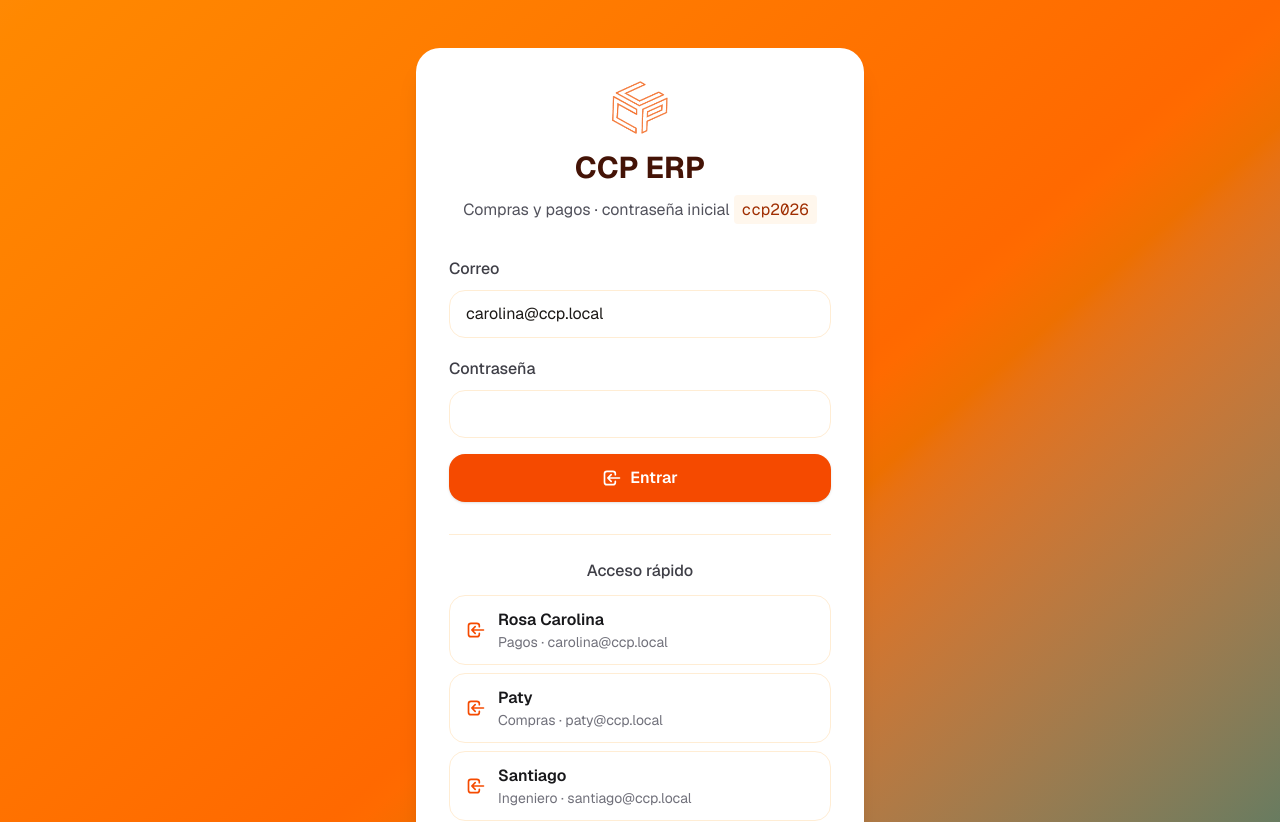
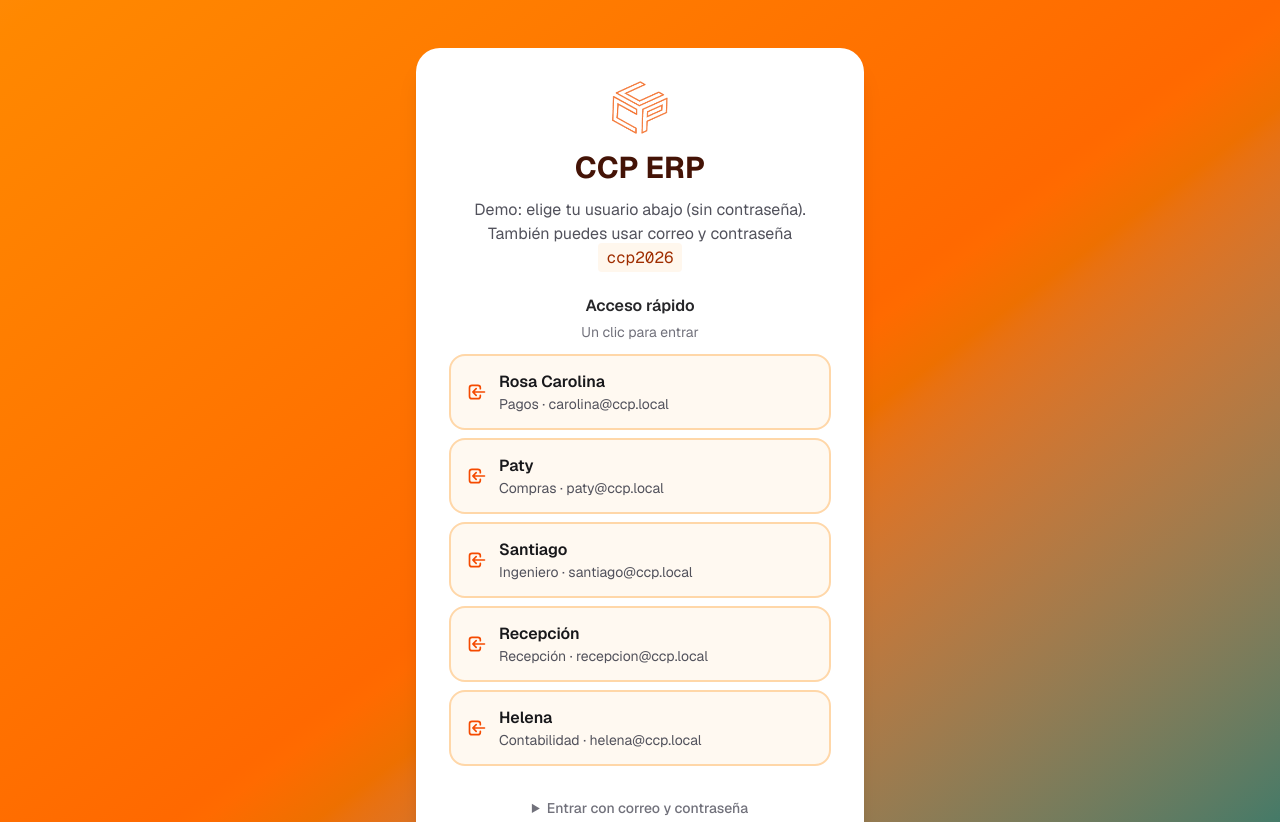
Before and after one commit to Tadeosoto/ERP-test, a Next.js app: page /login in a window 1280 px wide. Shown: the top 822 px of the page. Built offline with nearby package versions, Linux system fonts and the light colour scheme; no server answers.

Commit message:
ERP fix sesiones

```diff
--- a/app/(auth)/login/page.tsx
+++ b/app/(auth)/login/page.tsx
@@ -16,7 +16,7 @@ const QUICK_USERS = [
 ];
 
 export default function LoginPage() {
-  const { user, ready, login } = useSession();
+  const { user, ready, login, quickLogin } = useSession();
   const router = useRouter();
   const [email, setEmail] = useState(QUICK_USERS[0].email);
   const [password, setPassword] = useState("");
@@ -41,11 +41,11 @@ export default function LoginPage() {
     router.replace("/obras");
   }
 
-  async function quick(userEmail: string) {
+  async function enterAs(userEmail: string) {
     setEmail(userEmail);
     setError(null);
     setBusy(true);
-    const r = await login(userEmail, password || "ccp2026");
+    const r = await quickLogin(userEmail);
     setBusy(false);
     if (!r.ok) setError(r.error);
     else router.replace("/obras");
@@ -67,11 +67,40 @@ export default function LoginPage() {
         </div>
         <h1 className="text-center text-3xl font-bold text-orange-950">CCP ERP</h1>
         <p className="mt-3 text-center text-base text-zinc-600">
-          Compras y pagos · contraseña inicial{" "}
+          Demo: elige tu usuario abajo (sin contraseña). También puedes usar correo y contraseña{" "}
           <code className="rounded bg-orange-50 px-2 py-1 text-orange-800">ccp2026</code>
         </p>
 
-        <form onSubmit={submit} className="mt-8 space-y-4">
+        <div className="mt-6">
+          <p className="text-center text-base font-semibold text-zinc-800">Acceso rápido</p>
+          <p className="mt-1 text-center text-sm text-zinc-500">Un clic para entrar</p>
+          <ul className="mt-3 space-y-2">
+            {QUICK_USERS.map((u) => (
+              <li key={u.email}>
+                <button
+                  type="button"
+                  disabled={busy}
+                  onClick={() => void enterAs(u.email)}
+                  className="flex w-full items-center gap-3 rounded-2xl border-2 border-orange-200 bg-orange-50/80 px-4 py-3.5 text-left transition hover:border-orange-400 hover:bg-orange-100"
+                >
+                  <IconLogIn className="h-5 w-5 shrink-0 text-orange-600" />
+                  <span className="flex min-w-0 flex-1 flex-col">
+                    <span className="text-base font-semibold text-zinc-900">{u.name}</span>
+                    <span className="text-sm text-zinc-600">
+                      {u.role} · {u.email}
+                    </span>
+                  </span>
+                </button>
+              </li>
+            ))}
+          </ul>
+        </div>
+
+        <details className="mt-8 group">
+          <summary className="cursor-pointer text-center text-sm font-medium text-zinc-500 hover:text-orange-800">
+            Entrar con correo y contraseña
+          </summary>
+          <form onSubmit={submit} className="mt-4 space-y-4 border-t border-orange-100 pt-6">
             <label className="block">
               <span className="text-base font-medium text-zinc-700">Correo</span>
               <input
@@ -94,38 +123,18 @@ export default function LoginPage() {
                 required
               />
             </label>
-          {error && (
-            <p className="rounded-2xl bg-red-50 px-4 py-3 text-base text-red-700">{error}</p>
-          )}
             <button type="submit" disabled={busy} className="btn-primary w-full">
               <IconLogIn />
               Entrar
             </button>
           </form>
+        </details>
 
-        <div className="mt-8 border-t border-orange-100 pt-6">
-          <p className="text-center text-base font-medium text-zinc-700">Acceso rápido</p>
-          <ul className="mt-3 space-y-2">
-            {QUICK_USERS.map((u) => (
-              <li key={u.email}>
-                <button
-                  type="button"
-                  disabled={busy}
-                  onClick={() => void quick(u.email)}
-                  className="flex w-full items-center gap-3 rounded-2xl border border-orange-100 px-4 py-3 text-left transition hover:bg-orange-50"
-                >
-                  <IconLogIn className="h-5 w-5 shrink-0 text-orange-600" />
-                  <span className="flex min-w-0 flex-1 flex-col">
-                  <span className="text-base font-semibold text-zinc-900">{u.name}</span>
-                  <span className="text-sm text-zinc-500">
-                    {u.role} · {u.email}
-                  </span>
-                  </span>
-                </button>
-              </li>
-            ))}
-          </ul>
-        </div>
+        {error && (
+          <p className="mt-4 rounded-2xl bg-red-50 px-4 py-3 text-base leading-relaxed text-red-700">
+            {error}
+          </p>
+        )}
       </div>
       <Link href="/obras" className="mt-6 text-base text-white/90 underline-offset-4 hover:underline">
         Ir a obras (requiere sesión)
--- a/app/api/auth/login/route.ts
+++ b/app/api/auth/login/route.ts
@@ -1,11 +1,7 @@
 import { NextResponse } from "next/server";
 import { prisma } from "@/lib/db";
 import { verifyPassword } from "@/lib/auth/password";
-import {
-  createSession,
-  sessionCookieOptions,
-} from "@/lib/auth/session-server";
-import { asRole } from "@/lib/services/mappers";
+import { jsonLoginSuccess, loginErrorMessage } from "@/lib/auth/build-login-response";
 
 export async function POST(request: Request) {
   try {
@@ -24,18 +20,9 @@ export async function POST(request: Request) {
       return NextResponse.json({ error: "Credenciales incorrectas." }, { status: 401 });
     }
 
-    const token = await createSession(user.id);
-    const response = NextResponse.json({
-      user: {
-        id: user.id,
-        email: user.email,
-        name: user.name,
-        role: asRole(user.role),
-      },
-    });
-    response.cookies.set(sessionCookieOptions(token));
-    return response;
-  } catch {
-    return NextResponse.json({ error: "Error al iniciar sesión." }, { status: 500 });
+    return jsonLoginSuccess(user);
+  } catch (error) {
+    console.error("[login]", error);
+    return NextResponse.json({ error: loginErrorMessage(error) }, { status: 500 });
   }
 }
--- /dev/null
+++ b/app/api/auth/quick-login/route.ts
@@ -0,0 +1,41 @@
+import { NextResponse } from "next/server";
+import { prisma } from "@/lib/db";
+import { jsonLoginSuccess, loginErrorMessage } from "@/lib/auth/build-login-response";
+import { isAllowedQuickEmail, isQuickLoginEnabled } from "@/lib/auth/quick-login";
+
+export async function POST(request: Request) {
+  try {
+    if (!isQuickLoginEnabled()) {
+      return NextResponse.json(
+        { error: "Acceso rápido desactivado en este servidor." },
+        { status: 403 }
+      );
+    }
+
+    const { email } = (await request.json()) as { email?: string };
+    if (!email?.trim()) {
+      return NextResponse.json({ error: "Correo requerido." }, { status: 400 });
+    }
+
+    const normalized = email.trim().toLowerCase();
+    if (!isAllowedQuickEmail(normalized)) {
+      return NextResponse.json({ error: "Usuario no permitido para acceso rápido." }, { status: 403 });
+    }
+
+    const user = await prisma.user.findUnique({ where: { email: normalized } });
+    if (!user) {
+      return NextResponse.json(
+        {
+          error:
+            "Usuario no encontrado en la base de datos. Ejecute npm run db:seed en el servidor (o configure la BD en Vercel).",
+        },
+        { status: 404 }
+      );
+    }
+
+    return jsonLoginSuccess(user);
+  } catch (error) {
+    console.error("[quick-login]", error);
+    return NextResponse.json({ error: loginErrorMessage(error) }, { status: 500 });
+  }
+}
--- a/components/session-provider.tsx
+++ b/components/session-provider.tsx
@@ -14,6 +14,7 @@ type Ctx = {
   user: SessionUser | null;
   ready: boolean;
   login: (email: string, password: string) => Promise<{ ok: true } | { ok: false; error: string }>;
+  quickLogin: (email: string) => Promise<{ ok: true } | { ok: false; error: string }>;
   logout: () => Promise<void>;
   refreshUser: () => Promise<void>;
 };
@@ -55,14 +56,27 @@ export function SessionProvider({ children }: { children: React.ReactNode }) {
     return { ok: true as const };
   }, []);
 
+  const quickLogin = useCallback(async (email: string) => {
+    const res = await fetch("/api/auth/quick-login", {
+      method: "POST",
+      headers: { "Content-Type": "application/json" },
+      credentials: "include",
+      body: JSON.stringify({ email }),
+    });
+    const data = (await res.json()) as { user?: SessionUser; error?: string };
+    if (!res.ok) return { ok: false as const, error: data.error ?? "Error al entrar." };
+    setUser(data.user ?? null);
+    return { ok: true as const };
+  }, []);
+
   const logout = useCallback(async () => {
     await fetch("/api/auth/logout", { method: "POST", credentials: "include" });
     setUser(null);
   }, []);
 
   const value = useMemo(
-    () => ({ user, ready, login, logout, refreshUser }),
-    [user, ready, login, logout, refreshUser]
+    () => ({ user, ready, login, quickLogin, logout, refreshUser }),
+    [user, ready, login, quickLogin, logout, refreshUser]
   );
 
   return <SessionContext.Provider value={value}>{children}</SessionContext.Provider>;
--- /dev/null
+++ b/lib/auth/build-login-response.ts
@@ -0,0 +1,34 @@
+import { NextResponse } from "next/server";
+import { createSession, sessionCookieOptions } from "@/lib/auth/session-server";
+import { asRole } from "@/lib/services/mappers";
+import type { User } from "@prisma/client";
+
+export async function jsonLoginSuccess(user: Pick<User, "id" | "email" | "name" | "role">) {
+  const token = await createSession(user.id);
+  const response = NextResponse.json({
+    user: {
+      id: user.id,
+      email: user.email,
+      name: user.name,
+      role: asRole(user.role),
+    },
+  });
+  response.cookies.set(sessionCookieOptions(token));
+  return response;
+}
+
+export function loginErrorMessage(error: unknown): string {
+  const msg = error instanceof Error ? error.message : String(error);
+  if (
+    msg.includes("Unable to open the database") ||
+    msg.includes("Error code 14") ||
+    msg.includes("SQLite") ||
+    msg.includes("PrismaClientInitializationError")
+  ) {
+    return "No hay base de datos disponible. En Vercel hace falta configurar DATABASE_URL y ejecutar migraciones; este ERP está pensado para servidor en la oficina.";
+  }
+  if (process.env.NODE_ENV === "development") {
+    return `Error al iniciar sesión: ${msg}`;
+  }
+  return "Error al iniciar sesión.";
+}
--- /dev/null
+++ b/lib/auth/quick-login.ts
@@ -0,0 +1,19 @@
+/** Correos del seed — solo estos pueden usar acceso rápido sin contraseña. */
+export const QUICK_LOGIN_EMAILS = [
+  "carolina@ccp.local",
+  "paty@ccp.local",
+  "santiago@ccp.local",
+  "recepcion@ccp.local",
+  "helena@ccp.local",
+] as const;
+
+export type QuickLoginEmail = (typeof QUICK_LOGIN_EMAILS)[number];
+
+export function isQuickLoginEnabled(): boolean {
+  return process.env.ALLOW_QUICK_LOGIN !== "false";
+}
+
+export function isAllowedQuickEmail(email: string): email is QuickLoginEmail {
+  const normalized = email.trim().toLowerCase();
+  return (QUICK_LOGIN_EMAILS as readonly string[]).includes(normalized);
+}
```
Also changed, not shown: 2 other files (tests, documents, lock files or other folders). Lines whose indentation alone changed are shown as unchanged.
